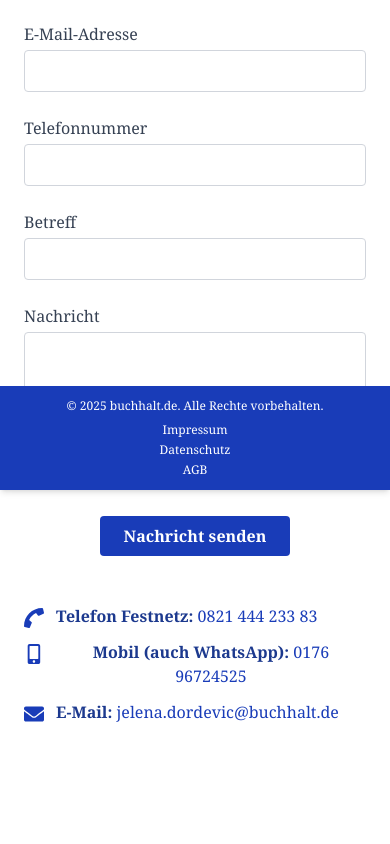
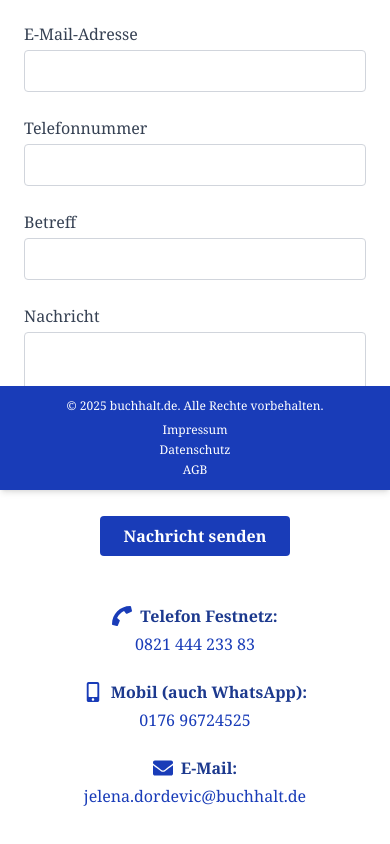
Before and after one commit to deki84/buchhalt_website, a Next.js app: page /contact in a window 390 px wide. Shown: the part 354-1198 px from the top of the page. Built offline with nearby package versions, Linux system fonts and the light colour scheme.

Commit message:
make Responsive

```diff
--- a/src/app/contact/page.tsx
+++ b/src/app/contact/page.tsx
@@ -52,43 +52,40 @@ export default function ContactPage() {
   </form>
 
   {/* Alternativkontakt */}
+<div className="mt-12 flex flex-col items-center justify-center space-y-6 text-base text-gray-800 font-[Cambria] px-4 w-full">
 
-<div className="mt-12 space-y-3 text-base text-gray-800 font-[Cambria] max-w-md mx-auto">
-  {/* Telefon */}
-  <div className="flex items-start gap-3">
-    <FaPhone className="text-blue-800 w-5 h-5 mt-1 rotate-180" />
-    <p>
-      <span className="font-semibold text-blue-900">Telefon Festnetz:</span>{' '}
-      <a href="tel:+4982144423383" className="text-blue-800 hover:underline">
-        0821 444 233 83
+  {/* Einzelner Kontaktblock */}
+  {[
+    {
+      icon: <FaPhone className="text-blue-800 w-5 h-5 rotate-180" />,
+      label: 'Telefon Festnetz:',
+      value: '0821 444 233 83',
+      href: 'tel:+4982144423383'
+    },
+    {
+      icon: <FaMobileAlt className="text-blue-800 w-5 h-5" />,
+      label: 'Mobil (auch WhatsApp):',
+      value: '0176 96724525',
+      href: 'tel:+4917696724525'
+    },
+    {
+      icon: <FaEnvelope className="text-blue-800 w-5 h-5" />,
+      label: 'E-Mail:',
+      value: 'jelena.dordevic@buchhalt.de',
+      href: 'mailto:jelena.dordevic@buchhalt.de'
+    }
+  ].map((item, idx) => (
+    <div key={idx} className="flex flex-col items-center text-center">
+      <div className="flex items-center gap-2 mb-1">
+        {item.icon}
+        <span className="font-semibold text-blue-900">{item.label}</span>
+      </div>
+      <a href={item.href} className="text-blue-800 hover:underline">
+        {item.value}
       </a>
-    </p>
-  </div>
+    </div>
+  ))}
 
-  {/* Mobil */}
-  <div className="flex items-start gap-3">
-    <FaMobileAlt className="text-blue-800 w-5 h-5 mt-1" />
-    <p>
-      <span className="font-semibold text-blue-900">Mobil (auch WhatsApp):</span>{' '}
-      <a href="tel:+4917696724525" className="text-blue-800 hover:underline">
-        0176 96724525
-      </a>
-    </p>
-  </div>
-
-  {/* E-Mail */}
-  <div className="flex items-start gap-3">
-    <FaEnvelope className="text-blue-800 w-5 h-5 mt-1" />
-    <p>
-      <span className="font-semibold text-blue-900">E-Mail:</span>{' '}
-      <a
-        href="mailto:jelena.dordevic@buchhalt.de"
-        className="text-blue-800 hover:underline"
-      >
-        jelena.dordevic@buchhalt.de
-      </a>
-    </p>
-  </div>
 </div>
       </section>
     </div>
```
